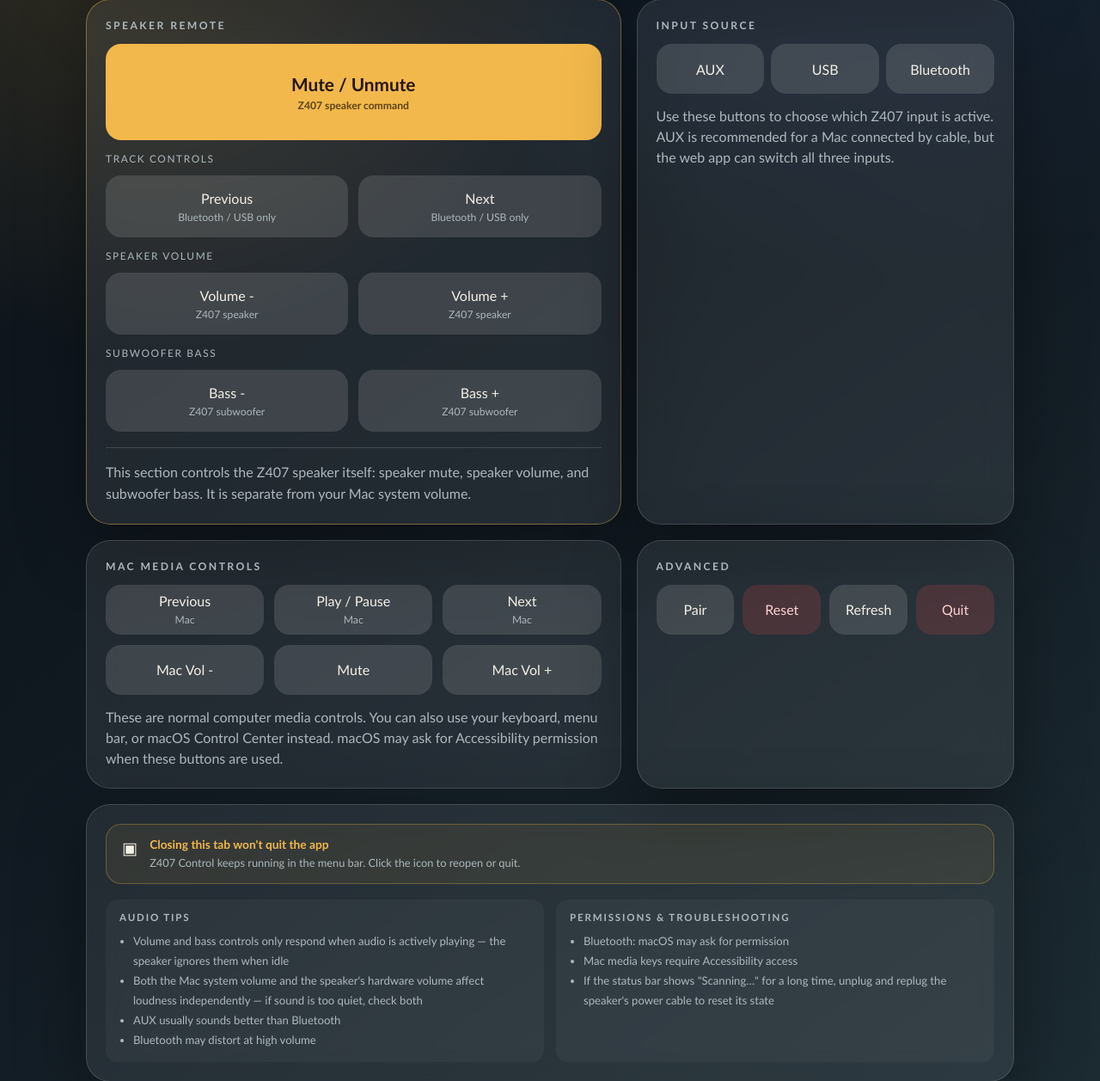
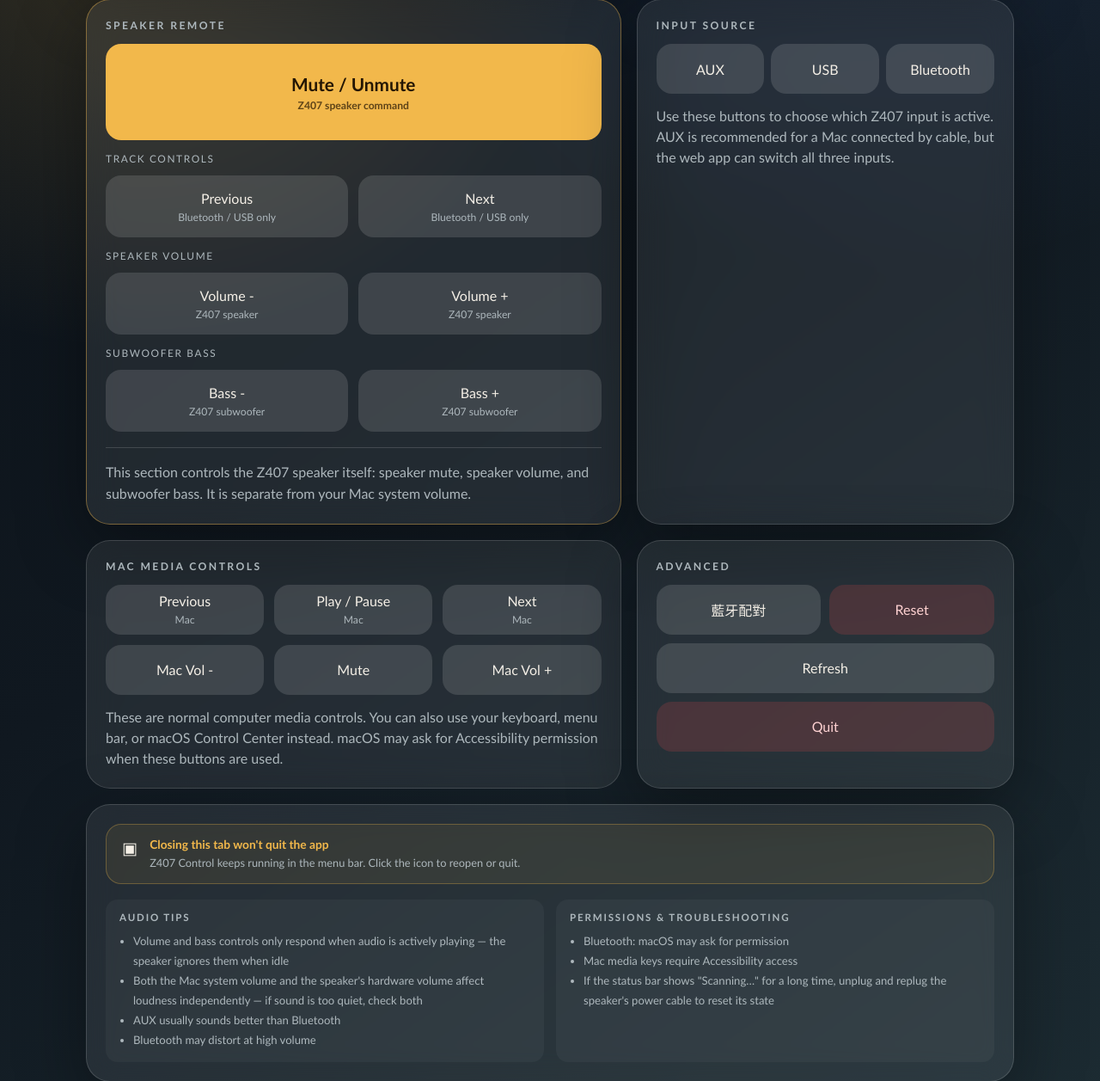
Before and after one commit to LCY000/Logitech-Z407-Remote-Control-Web-App---MacOS, a Python web app: template templates/index.html in a window 1280 px wide. Shown: the part 331-1588 px from the top of the page at 86% size. Run offline with Jinja, Linux system fonts and the light colour scheme; the template is opened without the code that fills it, so the values that code supplies are empty.

Commit message:
feat: restructure Advanced buttons; clear input on reset
- Rename Pair → 藍牙配對; put it side-by-side with Reset
- Refresh and Quit each on their own row
- After factory_reset succeeds, clear all Input Source highlights

Co-Authored-By: Claude Sonnet 4.6 <noreply@anthropic.com>

```diff
--- a/templates/index.html
+++ b/templates/index.html
@@ -235,8 +235,13 @@
         }
 
         .advanced {
+            display: flex;
+            flex-direction: column;
+            gap: 10px;
+        }
+        .advanced-pair-row {
             display: grid;
-            grid-template-columns: repeat(4, 1fr);
+            grid-template-columns: 1fr 1fr;
             gap: 10px;
         }
 
@@ -363,7 +368,6 @@
             .span-7, .span-5, .span-12 { grid-column: span 1; }
             .control-grid { grid-template-columns: 1fr; }
             .wide { grid-column: span 1; }
-            .advanced { grid-template-columns: repeat(2, 1fr); }
         }
     </style>
 </head>
@@ -457,8 +461,10 @@
             <div class="card span-5">
                 <h2>Advanced</h2>
                 <div class="advanced">
-                    <button onclick="confirmAction('bluetooth_pair', 'Activate Bluetooth pairing mode?')">Pair</button>
-                    <button class="danger" onclick="confirmAction('factory_reset', 'Factory reset the Z407? This can erase paired devices.')">Reset</button>
+                    <div class="advanced-pair-row">
+                        <button onclick="confirmAction('bluetooth_pair', 'Activate Bluetooth pairing mode?')">藍牙配對</button>
+                        <button class="danger" onclick="confirmAction('factory_reset', 'Factory reset the Z407? This can erase paired devices.')">Reset</button>
+                    </div>
                     <button onclick="window.location.reload()">Refresh</button>
                     <button class="danger" onclick="shutdownApp()">Quit</button>
                 </div>
@@ -549,6 +555,7 @@
                 if (data?.success) {
                     statusText.innerText = `Command sent: ${command}`;
                     statusText.style.color = 'var(--good)';
+                    if (command === 'factory_reset') markPreferredInput('');
                     setTimeout(updateStatus, 350);
                 } else {
                     throw new Error(data?.error || 'Command failed');
```
